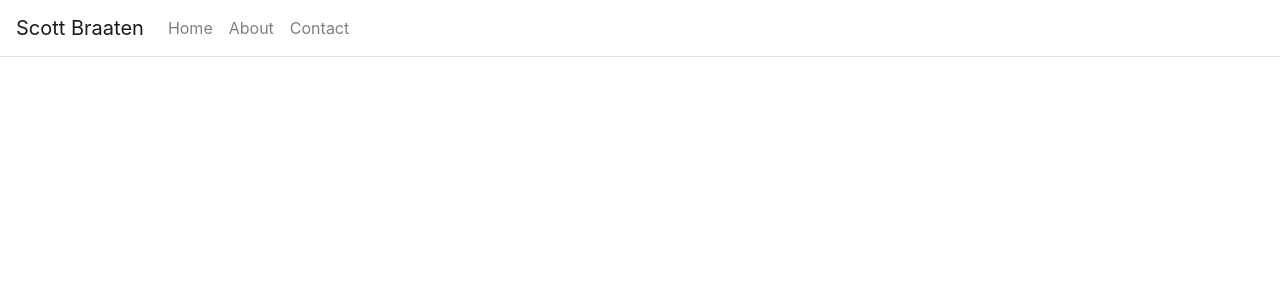
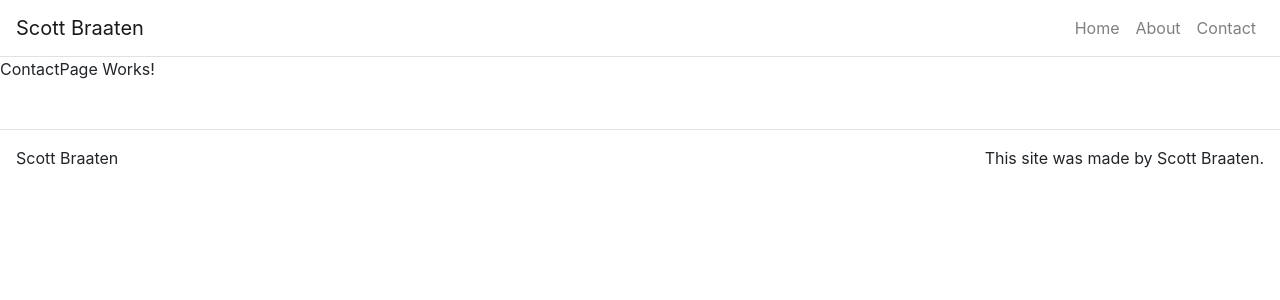
Before and after one commit to sbraaten95/Portfolio1, a React (Create React App) app: page /contact in a window 1280 px wide. Shown: the top 300 px of the page. Built offline with nearby package versions, Linux system fonts and the light colour scheme.

Commit message:
routing done, basic layout complete

```diff
--- a/src/App.js
+++ b/src/App.js
@@ -3,7 +3,13 @@ import { BrowserRouter as Router, Route, Link } from "react-router-dom";
 import Container from "react-bootstrap/Container";
 import Navbar from "react-bootstrap/Navbar";
 import Nav from "react-bootstrap/Nav";
+
 import "./App.css";
+
+import Footer from "./components/Footer";
+import HomePage from "./pages/HomePage";
+import AboutPage from "./pages/AboutPage";
+import ContactPage from "./pages/ContactPage";
 
 class App extends React.Component {
   constructor(props) {
@@ -13,8 +19,7 @@ class App extends React.Component {
       headerLinks: [
         { title: "Home", path: "/" },
         { title: "About", path: "/about" },
-        { title: "Contact", path: "/contact" },
-        { title: "Resume", path: "/resume" }
+        { title: "Contact", path: "/contact" }
       ],
       home: {
         title: "",
@@ -24,7 +29,7 @@ class App extends React.Component {
       about: {
         title: "About Me"
       },
-      content: {
+      contact: {
         title: "Let's Talk"
       }
     };
@@ -33,12 +38,26 @@ class App extends React.Component {
   render() {
     return (
       <Router>
+        {/* p-0 is padding 0 */}
+        {/* fluid = true is 100% width for all devices. only use false when fixed size */}
         <Container className="p-0" fluid={true}>
-          <Navbar className="border-bottom">
+          {/* bg is the background color (for instance, danger is red)
+              see more at: https://getbootstrap.com/docs/4.0/utilities/colors/
+
+              expand is the breakpoint below which the Navbar will collapse,
+              turning from navbar items into the sandwich menu option.
+                 - Possible values are: true, sm, md, lg, and xl
+                 - You set it to true if you always want it to be expanded. */}
+          <Navbar className="border-bottom" bg="transparent" expand="lg">
             <Navbar.Brand>Scott Braaten</Navbar.Brand>
-            <Navbar.Toggle aria-controls="navbar-toggle" className="" />
+            <Navbar.Toggle
+              // border-0 gets rid of the border around the collapsed navbar
+              className="border-0"
+              aria-controls="navbar-toggle"
+            />
             <Navbar.Collapse id="navbar-toggle">
-              <Nav>
+              {/*ml-auto is margin left auto, shifts navbar components to the left*/}
+              <Nav className="ml-auto">
                 <Link className="nav-link" to="/">
                   Home
                 </Link>
@@ -51,6 +70,30 @@ class App extends React.Component {
               </Nav>
             </Navbar.Collapse>
           </Navbar>
+
+          <Route
+            path="/"
+            exact
+            render={() => (
+              <HomePage
+                title={this.state.home.title}
+                subtitle={this.state.home.subtitle}
+                text={this.state.home.text}
+              />
+            )}
+          />
+          <Route
+            path="/about"
+            exact
+            render={() => <AboutPage title={this.state.about.title} />}
+          />
+          <Route
+            path="/contact"
+            exact
+            render={() => <ContactPage title={this.state.contact.title} />}
+          />
+
+          <Footer />
         </Container>
       </Router>
     );
--- /dev/null
+++ b/src/components/Footer.js
@@ -0,0 +1,36 @@
+import React from "react";
+import Container from "react-bootstrap/Container";
+import Row from "react-bootstrap/Row";
+import Col from "react-bootstrap/Col";
+
+function Footer() {
+  return (
+    <footer // mt is margin top
+      className="mt-5"
+    >
+      <Container fluid={true}>
+        <Row // justify-content-between aligns the flex elements within the element at either the start, middle, or end
+          className="border-top justify-content-between p-3"
+        >
+          <Col // md is the number of columns to span on medium devices
+            className="p-0"
+            md={3}
+            sm={12}
+          >
+            Scott Braaten
+          </Col>
+          <Col // d-flex pronounces the element as a flex element
+            // justify-content-end makes sure it is aligned at the right side of the page
+            // justify-content-end particularly helps with responsiveness
+            className="p-0 d-flex justify-content-end"
+            md={3}
+          >
+            This site was made by Scott Braaten.
+          </Col>
+        </Row>
+      </Container>
+    </footer>
+  );
+}
+
+export default Footer;
--- /dev/null
+++ b/src/pages/AboutPage.js
@@ -0,0 +1,7 @@
+import React from "react";
+
+function AboutPage(props) {
+  return <p>AboutPage Works!</p>;
+}
+
+export default AboutPage;
--- /dev/null
+++ b/src/pages/ContactPage.js
@@ -0,0 +1,7 @@
+import React from "react";
+
+function ContactPage(props) {
+  return <p>ContactPage Works!</p>;
+}
+
+export default ContactPage;
--- /dev/null
+++ b/src/pages/HomePage.js
@@ -0,0 +1,7 @@
+import React from "react";
+
+function HomePage(props) {
+  return <p>HomePage Works!</p>;
+}
+
+export default HomePage;
```
